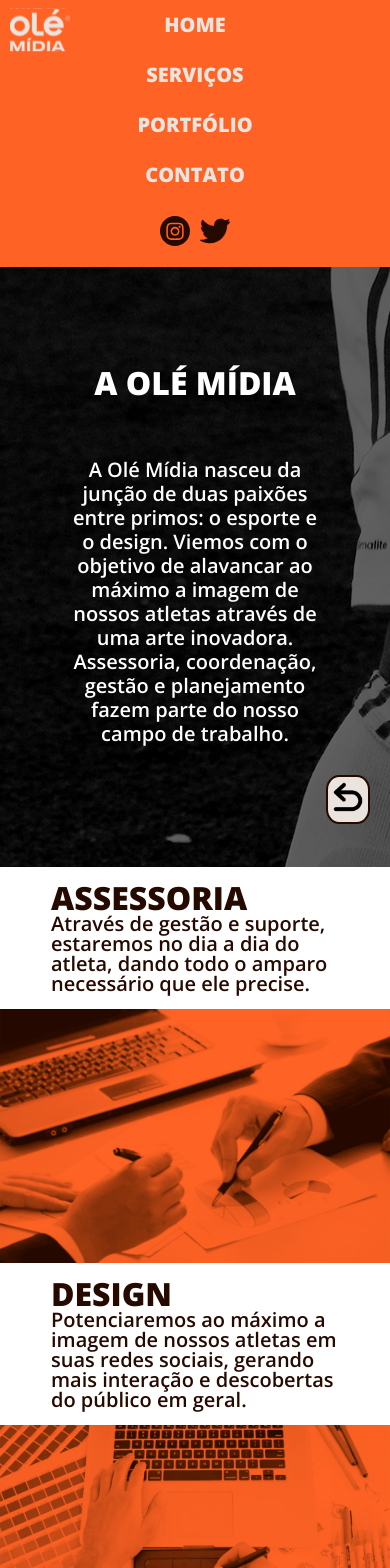
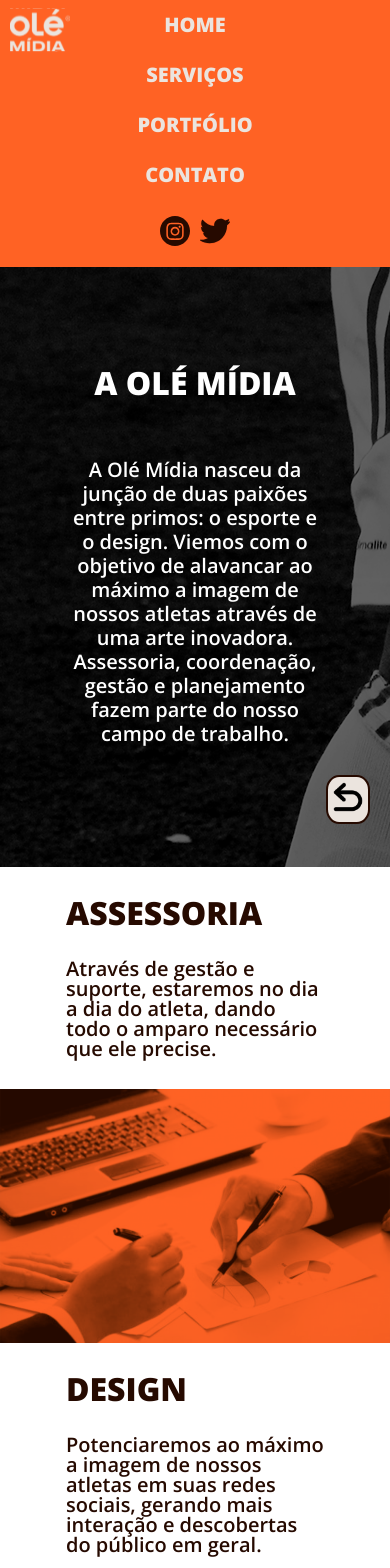
Before and after one commit to DevPBDias/OleMidia-Site, a React (Create React App) app in the folder frontend/: page / in a window 390 px wide. Shown: the top 1568 px of the page. Built offline with nearby package versions, Linux system fonts and the light colour scheme.

Commit message:
fix: text service padding

```diff
--- a/frontend/src/css/Services.css
+++ b/frontend/src/css/Services.css
@@ -67,11 +67,13 @@
     }
 
     .serviceTitleOne {
+        padding: 15px;
         font-size: 32px;
         line-height: 32px;
     }
 
     .serviceTextOne {
+        padding: 15px;
         font-size: 20px;
         line-height: 20px;
     }
```
